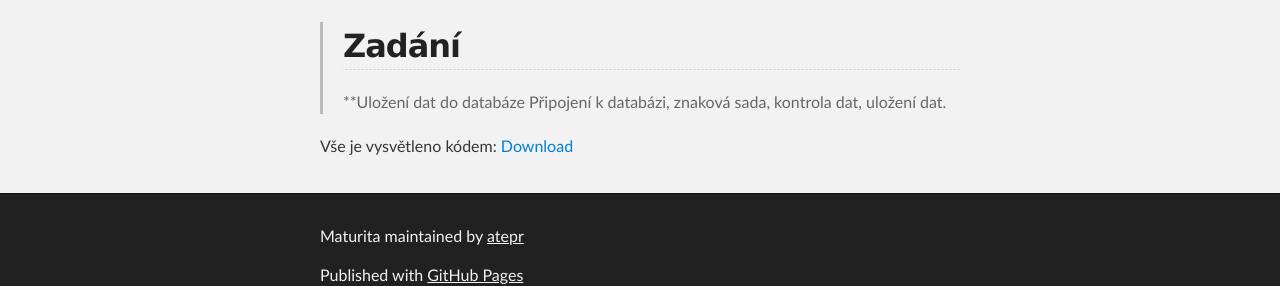
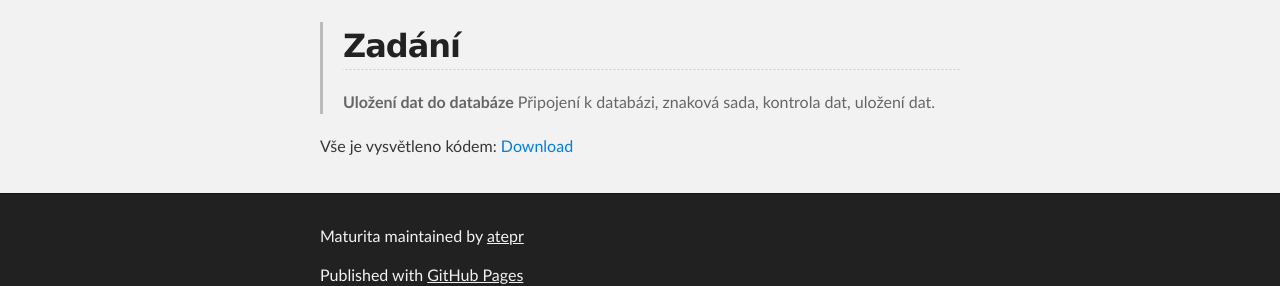
Before and after one commit to atepr/maturita, a Jekyll site: the page built from wa13-ulozeni.md, in a window 1280 px wide. Shown: the part 356-642 px from the top of the page. Built offline with Jekyll 4.4.1, drawn with Linux system fonts in a browser that asks for light colours; Markdown is read by kramdown in place of the engine named in the settings.

Commit message:
otazka13-re

```diff
--- a/wa13-ulozeni.md
+++ b/wa13-ulozeni.md
@@ -8,7 +8,7 @@ Otázka 1: Struktura HTML dokumentu
 > Zadání
 > ------
 >
->**Uložení dat do databáze
+> **Uložení dat do databáze**
 Připojení k databázi, znaková sada, kontrola dat, uložení dat.
 
 Vše je vysvětleno kódem: [Download](download/otazka13.rar)
```
